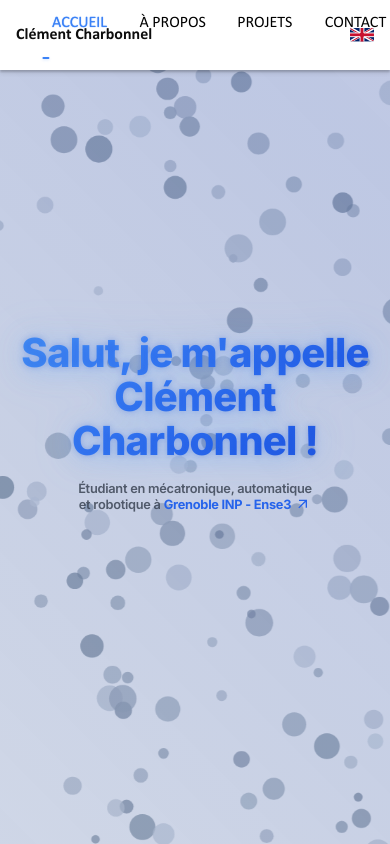
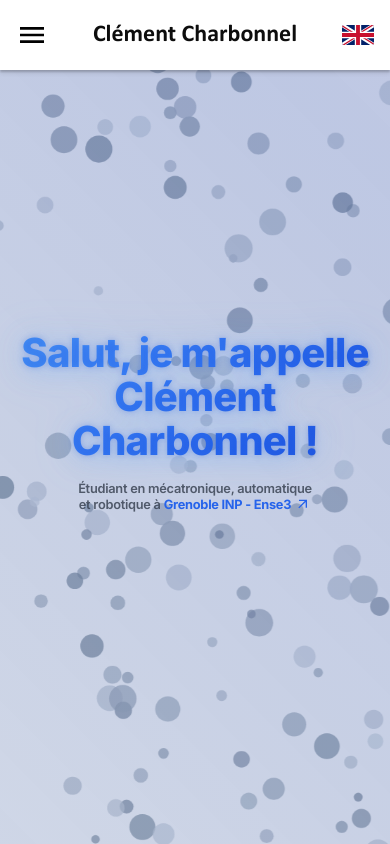
Before and after one commit to Clement38420/portfolio, a Vue app: page / in a window 390 px wide. Built offline with nearby package versions, Linux system fonts and the light colour scheme.

Commit message:
feat(NavBar): add responsive menu toggle functionality
Implement a button to toggle the visibility of navbar items on smaller screens. This enhances user experience by providing a cleaner interface on mobile devices.

```diff
--- a/src/components/NavBar.vue
+++ b/src/components/NavBar.vue
@@ -26,14 +26,49 @@ const navLinks = [
 const isActiveLink = (path: string) => {
   return route.path === path
 }
+
+function toggleNavBarItems() {
+  const navbarItems = document.querySelector('.navbar-items') as HTMLElement
+  const title = document.querySelector('h1') as HTMLElement
+
+  if (navbarItems.classList.contains('show')) {
+    hideNavBarItems()
+  } else {
+    title.style.display = 'none'
+    navbarItems.classList.add('show')
+    setTimeout(() => {
+      navbarItems.style.transform = 'scaleX(1)'
+    }, 10)
+  }
+}
+
+function hideNavBarItems() {
+  const navbarItems = document.querySelector('.navbar-items') as HTMLElement
+  const title = document.querySelector('h1') as HTMLElement
+  if (window.innerWidth <= 768) {
+    navbarItems.style.transform = 'scaleX(0)'
+    setTimeout(() => {
+      navbarItems.classList.remove('show')
+      title.style.display = 'block'
+    }, 300)
+  }
+}
 </script>
 
 <template>
   <nav>
+    <button class="nav-menu" @click="toggleNavBarItems">
+      <img src="@/assets/images/menu.svg" alt="menu" />
+    </button>
     <h1>Clément Charbonnel</h1>
     <ul class="navbar-items">
       <li v-for="link in navLinks" :key="link.path" class="navbar-item">
-        <RouterLink class="view-link" :class="{ active: isActiveLink(link.path) }" :to="link.path">
+        <RouterLink
+          class="view-link"
+          :class="{ active: isActiveLink(link.path) }"
+          :to="link.path"
+          @click="hideNavBarItems"
+        >
           {{ $t(link.name) }}
         </RouterLink>
       </li>
@@ -51,28 +86,60 @@ nav {
   background-color: var(--bg-light-color);
   box-shadow: var(--card-shadow);
   display: flex;
-  justify-content: space-around;
   position: fixed;
   inset: 0 0 auto 0;
   z-index: 1000;
+  padding: 0 16px;
 }
 
 nav * {
   margin: auto 0;
 }
 
+.nav-menu {
+  background: none;
+  border: none;
+  padding: 0;
+  display: none;
+  width: 2em;
+  height: 2em;
+  transform-origin: center;
+  transition: transform 0.1s;
+}
+
+.nav-menu img {
+  width: 100%;
+  height: 100%;
+  margin: 0;
+}
+
+.nav-menu:hover {
+  transform: scaleY(1.3);
+}
+
 h1 {
-  position: absolute;
-  left: 16px;
-  font-size: 1rem;
-  top: 50%;
-  transform: translateY(-50%);
+  font-size: 1.5rem;
+  justify-self: start;
 }
 
 .navbar-items {
+  padding: 0;
   display: flex;
   gap: 16px;
   list-style: none;
+  justify-content: center;
+  flex: 1;
+}
+
+.navbar-items {
+  display: none;
+  transform: scaleX(0);
+  transition: transform 0.3s ease;
+  gap: 0;
+}
+
+.navbar-items.show {
+  display: flex !important;
 }
 
 .view-link {
@@ -121,11 +188,7 @@ h1 {
   background: #3b82f6;
 }
 .language-switch {
-  position: absolute;
-  right: 16px;
-  top: 50%;
-  transform: translateY(-50%);
-  width: 1.5em;
+  width: 2em;
   background: none;
   border: none;
   padding: 0;
@@ -135,9 +198,11 @@ h1 {
     0.1s transform;
 }
 
-.language-switch:hover {
-  box-shadow: var(--card-shadow);
-  transform: translateY(-55%) scale(1.05);
+@media (hover: hover) {
+  .language-switch:hover {
+    box-shadow: var(--card-shadow);
+    transform: translateY(-55%) scale(1.05);
+  }
 }
 
 .language-switch:active {
@@ -151,4 +216,30 @@ h1 {
   object-fit: contain;
   border-radius: 2px;
 }
+
+@media (max-width: 768px) {
+  nav {
+    justify-content: space-between;
+  }
+
+  .nav-menu {
+    display: block;
+  }
+
+  .navbar-items {
+    display: none;
+    transform: scaleX(0);
+    transition: transform 0.3s ease;
+    gap: 0;
+    transform-origin: left;
+  }
+
+  .navbar-items.show {
+    display: flex !important;
+  }
+
+  .view-link {
+    padding: 12px 4px;
+  }
+}
 </style>
```
Also changed, not shown: src/assets/images/menu.svg (added).
